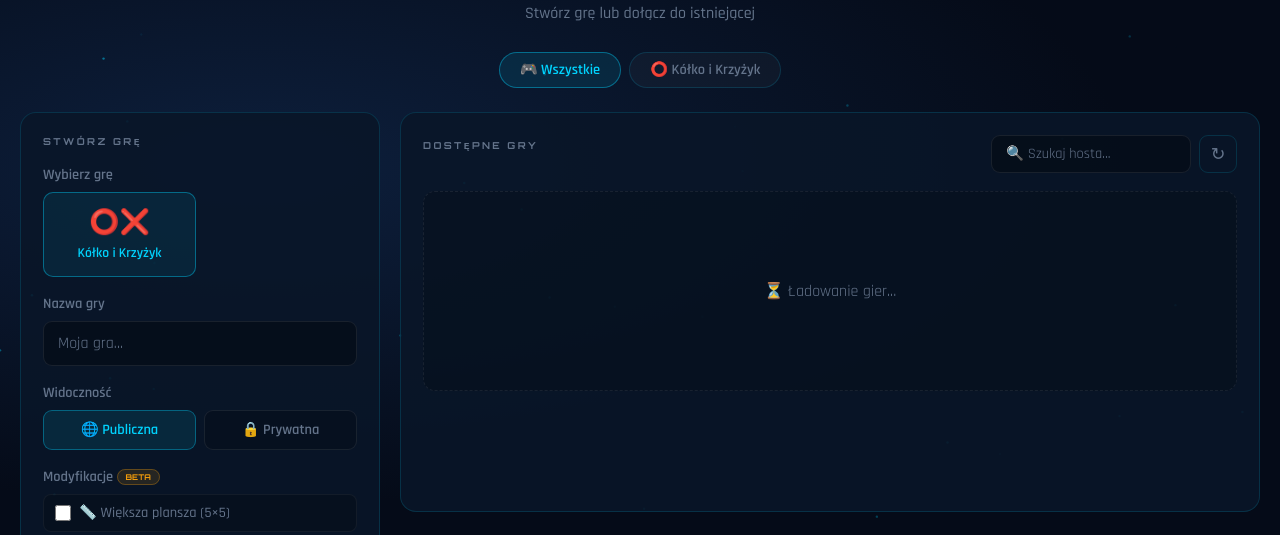
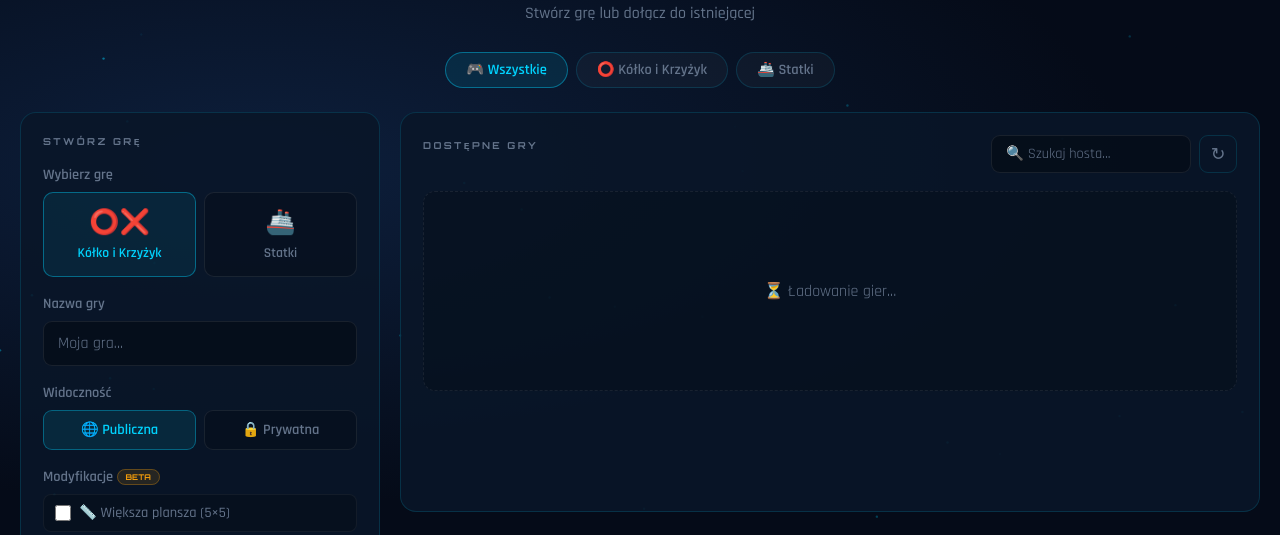
Before and after one commit to kubek123221/Classic-Games, a plain HTML site: page Lobby.html in a window 1280 px wide. Shown: the part 235-770 px from the top of the page. Drawn offline with Linux system fonts and the light colour scheme; no server answers.

```diff
--- a/Lobby.html
+++ b/Lobby.html
@@ -38,7 +38,7 @@
         <div class="game-filter">
             <button class="filter-btn active" data-game="all" onclick="filterGames('all')">🎮 Wszystkie</button>
             <button class="filter-btn" data-game="tictactoe" onclick="filterGames('tictactoe')">⭕ Kółko i Krzyżyk</button>
-            <!--<button class="filter-btn" data-game="battleship" onclick="filterGames('battleship')">🚢 Statki</button>-->
+            <button class="filter-btn" data-game="battleship" onclick="filterGames('battleship')">🚢 Statki</button>
         </div>
 
         <!-- GŁÓWNY LAYOUT -->
@@ -55,10 +55,10 @@
                             <span>⭕❌</span>
                             <span>Kółko i Krzyżyk</span>
                         </button>
-                        <!--<button class="game-pick" data-type="battleship" onclick="setGameType('battleship')">
+                        <button class="game-pick" data-type="battleship" onclick="setGameType('battleship')">
                             <span>🚢</span>
                             <span>Statki</span>
-                        </button>-->
+                        </button>
                     </div>
                 </div>
 
```
